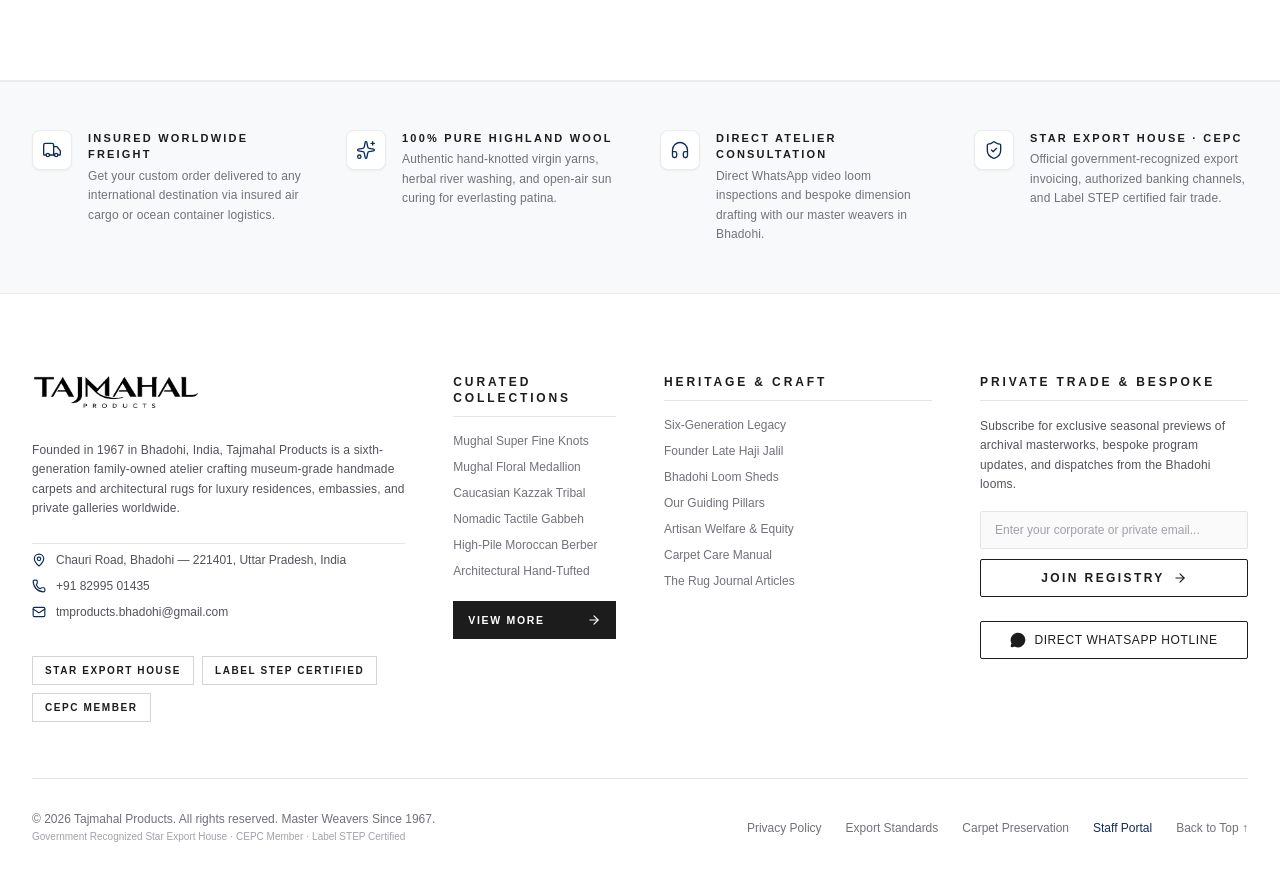
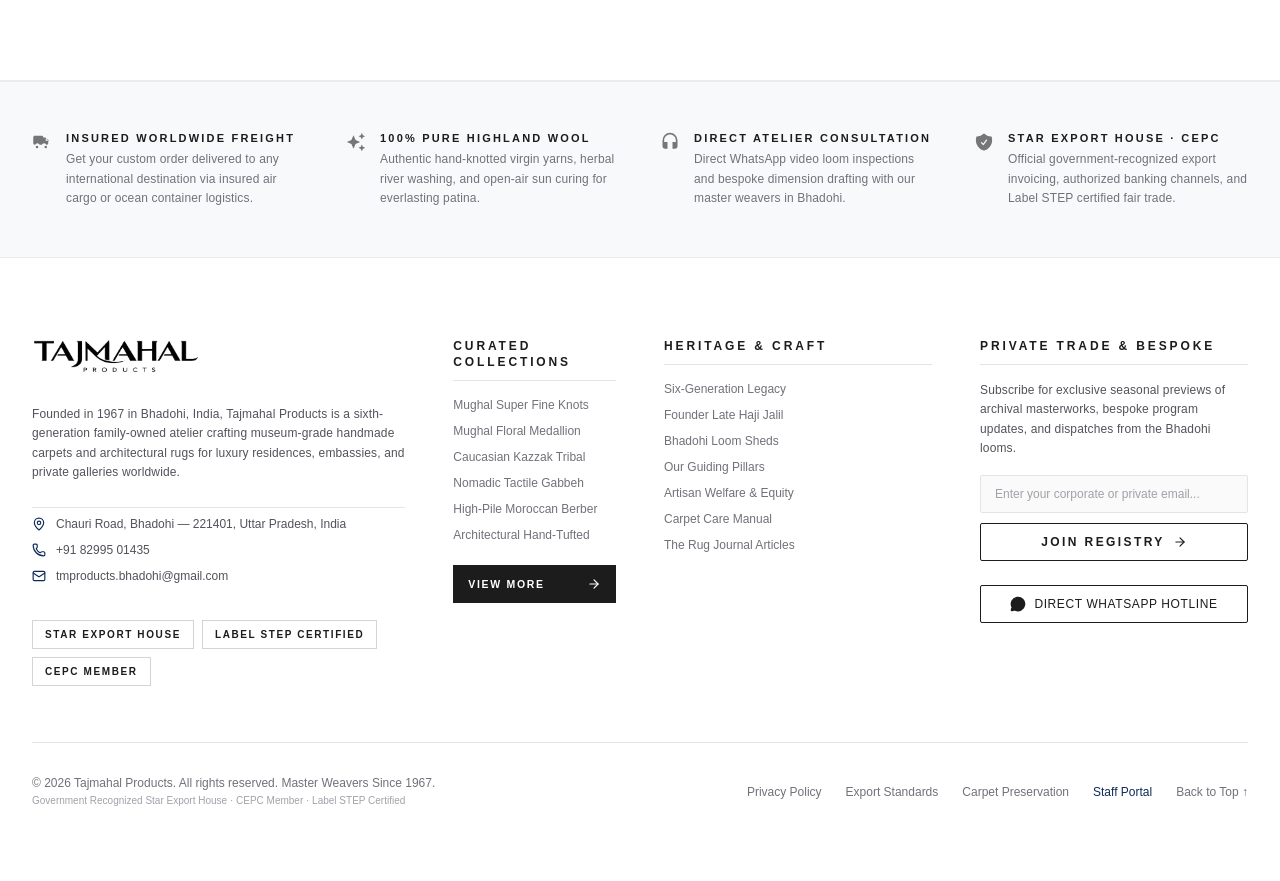
Before and after one commit to Arunmohankml/TajmahalProducts, a Next.js app: page / in a window 1280 px wide. Shown: the part 5340-6221 px from the top of the page. Built offline with nearby package versions, Linux system fonts and the light colour scheme; a web font is replaced by a local one.

Commit message:
Update footer guarantee ribbon: remove icon box, use solid filled icons in clean grey

```diff
--- a/components/Footer.tsx
+++ b/components/Footer.tsx
@@ -3,10 +3,6 @@
 import React, { useState } from "react";
 import Link from "next/link";
 import {
-  Truck,
-  ShieldCheck,
-  Headphones,
-  Sparkles,
   ArrowRight,
   Check,
   MessageCircle,
@@ -46,9 +42,11 @@
       <div className="border-b border-[#EBEBEB] bg-[#F8F9FA] py-12 px-4 sm:px-6 lg:px-8">
         <div className="max-w-7xl mx-auto grid grid-cols-1 sm:grid-cols-2 lg:grid-cols-4 gap-8 lg:gap-10">
           {/* Guarantee 1 */}
-          <div className="flex items-start space-x-4 group">
-            <div className="w-10 h-10 rounded-lg bg-white border border-[#EBEBEB] shadow-sm flex items-center justify-center text-[#0F2C59] flex-shrink-0 group-hover:border-[#0F2C59]/40 group-hover:bg-[#0F2C59]/5 transition-all duration-300">
-              <Truck className="w-5 h-5 stroke-[1.6] group-hover:scale-110 transition-transform duration-300" />
+          <div className="flex items-start space-x-3.5 group">
+            <div className="flex-shrink-0 pt-0.5 text-[#767676] group-hover:text-[#1C1C1C] transition-colors duration-200">
+              <svg className="w-5 h-5 fill-current" viewBox="0 0 24 24" aria-hidden="true">
+                <path d="M3.375 4.5C2.339 4.5 1.5 5.34 1.5 6.375v7.125c0 1.036.84 1.875 1.875 1.875h.375a3 3 0 0 1 5.5 0h2.5a3 3 0 0 1 5.5 0h.375c1.036 0 1.875-.84 1.875-1.875V11.25a2.25 2.25 0 0 0-.659-1.591l-2.5-2.5A2.25 2.25 0 0 0 16.341 6.5H13.5V6.375C13.5 5.339 12.66 4.5 11.625 4.5h-8.25ZM16.5 8.25h1.841l2.25 2.25H16.5V8.25ZM6 19.5a1.5 1.5 0 1 0 0-3 1.5 1.5 0 0 0 0 3Zm10.5 0a1.5 1.5 0 1 0 0-3 1.5 1.5 0 0 0 0 3Z" />
+              </svg>
             </div>
             <div className="space-y-1">
               <h4 className="text-[11px] font-semibold uppercase tracking-[0.2em] text-[#1C1C1C]">
@@ -61,9 +59,11 @@
           </div>
 
           {/* Guarantee 2 */}
-          <div className="flex items-start space-x-4 group">
-            <div className="w-10 h-10 rounded-lg bg-white border border-[#EBEBEB] shadow-sm flex items-center justify-center text-[#0F2C59] flex-shrink-0 group-hover:border-[#0F2C59]/40 group-hover:bg-[#0F2C59]/5 transition-all duration-300">
-              <Sparkles className="w-5 h-5 stroke-[1.6] group-hover:scale-110 transition-transform duration-300" />
+          <div className="flex items-start space-x-3.5 group">
+            <div className="flex-shrink-0 pt-0.5 text-[#767676] group-hover:text-[#1C1C1C] transition-colors duration-200">
+              <svg className="w-5 h-5 fill-current" viewBox="0 0 24 24" aria-hidden="true">
+                <path d="m19 9 1.25-2.75L23 5l-2.75-1.25L19 1l-1.25 2.75L15 5l2.75 1.25L19 9zm-7.5.5L9 4 6.5 9.5 1 12l5.5 2.5L9 20l2.5-5.5L17 12l-5.5-2.5zM19 15l-1.25 2.75L15 19l2.75 1.25L19 23l1.25-2.75L23 19l-2.75-1.25L19 15z" />
+              </svg>
             </div>
             <div className="space-y-1">
               <h4 className="text-[11px] font-semibold uppercase tracking-[0.2em] text-[#1C1C1C]">
@@ -76,9 +76,11 @@
           </div>
 
           {/* Guarantee 3 */}
-          <div className="flex items-start space-x-4 group">
-            <div className="w-10 h-10 rounded-lg bg-white border border-[#EBEBEB] shadow-sm flex items-center justify-center text-[#0F2C59] flex-shrink-0 group-hover:border-[#0F2C59]/40 group-hover:bg-[#0F2C59]/5 transition-all duration-300">
-              <Headphones className="w-5 h-5 stroke-[1.6] group-hover:scale-110 transition-transform duration-300" />
+          <div className="flex items-start space-x-3.5 group">
+            <div className="flex-shrink-0 pt-0.5 text-[#767676] group-hover:text-[#1C1C1C] transition-colors duration-200">
+              <svg className="w-5 h-5 fill-current" viewBox="0 0 24 24" aria-hidden="true">
+                <path d="M12 1a9 9 0 0 0-9 9v7c0 1.66 1.34 3 3 3h3v-8H5v-2c0-3.87 3.13-7 7-7s7 3.13 7 7v2h-4v8h3c1.66 0 3-1.34 3-3v-7a9 9 0 0 0-9-9z" />
+              </svg>
             </div>
             <div className="space-y-1">
               <h4 className="text-[11px] font-semibold uppercase tracking-[0.2em] text-[#1C1C1C]">
@@ -91,9 +93,11 @@
           </div>
 
           {/* Guarantee 4 */}
-          <div className="flex items-start space-x-4 group">
-            <div className="w-10 h-10 rounded-lg bg-white border border-[#EBEBEB] shadow-sm flex items-center justify-center text-[#0F2C59] flex-shrink-0 group-hover:border-[#0F2C59]/40 group-hover:bg-[#0F2C59]/5 transition-all duration-300">
-              <ShieldCheck className="w-5 h-5 stroke-[1.6] group-hover:scale-110 transition-transform duration-300" />
+          <div className="flex items-start space-x-3.5 group">
+            <div className="flex-shrink-0 pt-0.5 text-[#767676] group-hover:text-[#1C1C1C] transition-colors duration-200">
+              <svg className="w-5 h-5 fill-current" viewBox="0 0 24 24" aria-hidden="true">
+                <path fillRule="evenodd" d="M12.516 2.17a.75.75 0 0 0-1.032 0 11.209 11.209 0 0 1-7.877 3.08.75.75 0 0 0-.722.515A12.74 12.74 0 0 0 2.25 9.75c0 5.942 4.064 10.933 9.563 12.348a.749.749 0 0 0 .374 0c5.499-1.415 9.563-6.406 9.563-12.348 0-1.39-.223-2.73-.635-3.985a.75.75 0 0 0-.722-.516l-.143.001c-2.996 0-5.717-1.17-7.734-3.08Zm3.094 8.016a.75.75 0 1 0-1.22-.872l-3.236 4.53L9.53 12.22a.75.75 0 0 0-1.06 1.06l2.25 2.25a.75.75 0 0 0 1.14-.094l3.75-5.25Z" clipRule="evenodd" />
+              </svg>
             </div>
             <div className="space-y-1">
               <h4 className="text-[11px] font-semibold uppercase tracking-[0.2em] text-[#1C1C1C]">
```
